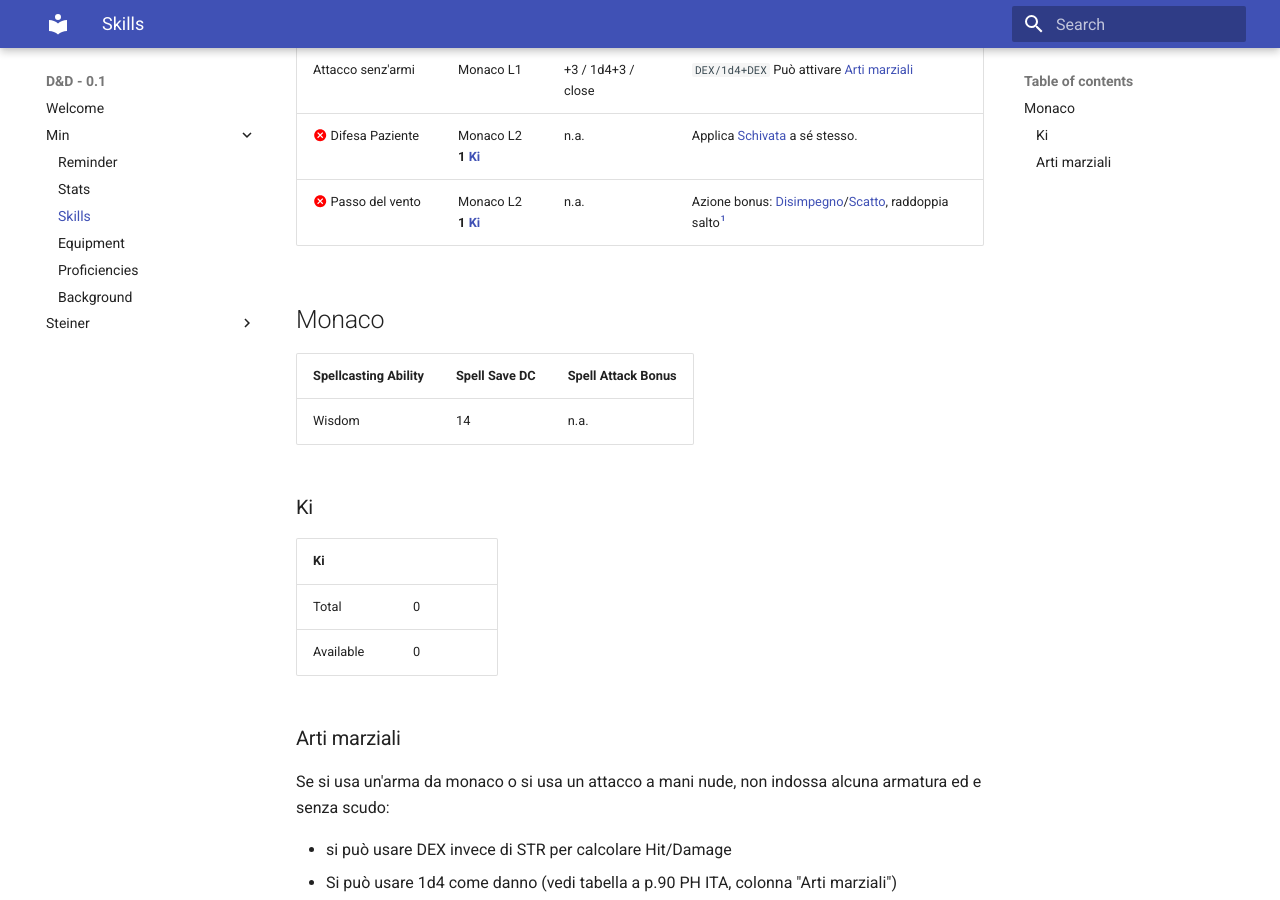
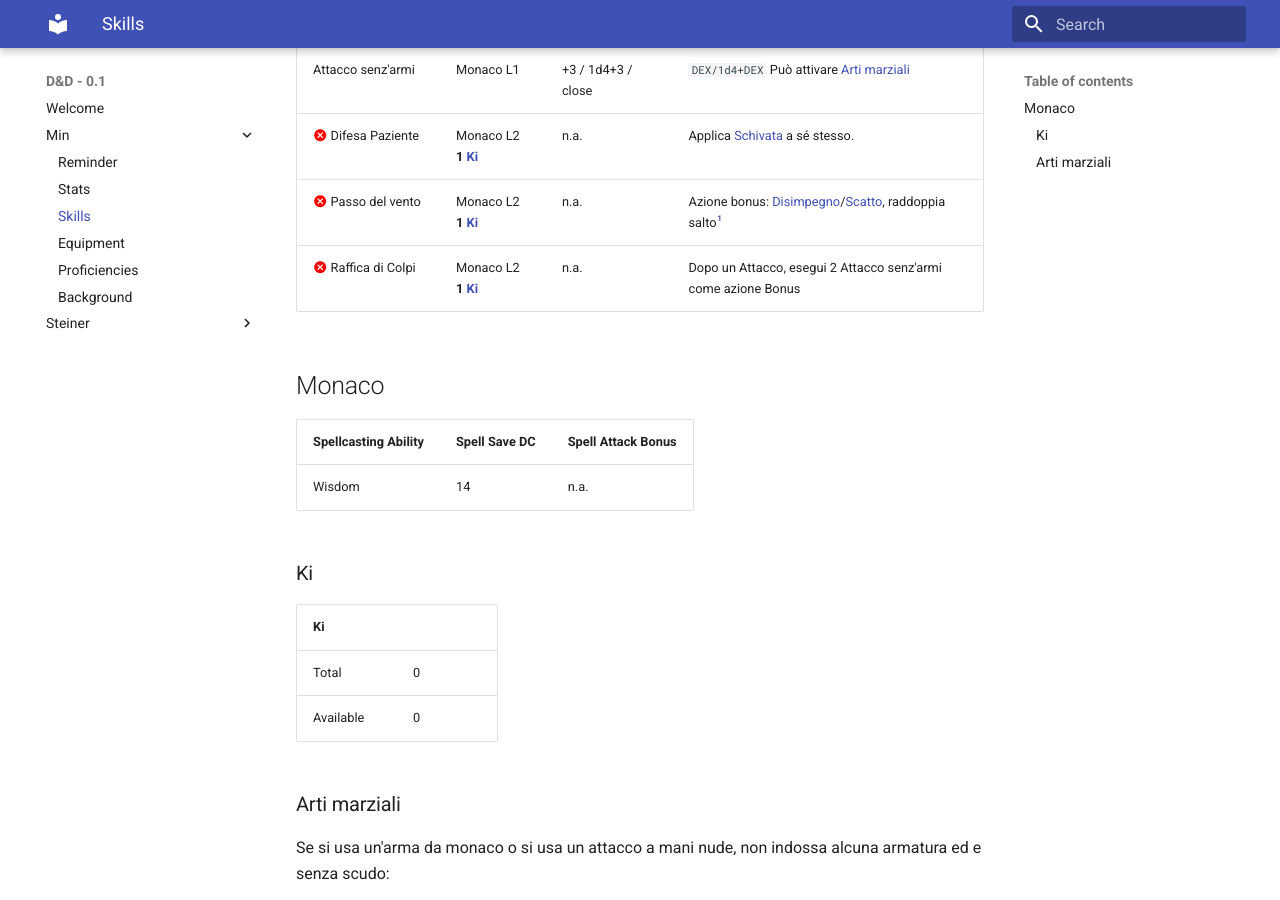
Before and after one commit to vitalegi/dungeons-and-dragons-docs, an MkDocs documentation site: the page built from docs/Min/02.skills.md, in a window 1280 px wide and 900 px high, scrolled down 330 px. Built offline with MkDocs 1.6.1 and Material for MkDocs 9.7.7, drawn with Linux system fonts in a browser that asks for light colours.

Commit message:
level 2 enhancements + python dependencies

```diff
--- a/docs/Min/02.skills.md
+++ b/docs/Min/02.skills.md
@@ -7,6 +7,8 @@
 | Attacco senz'armi        | Monaco L1   | +3 / 1d4+3 / close | `DEX/1d4+DEX` Può attivare [Arti marziali](#arti-marziali) |
 | :material-close-circle:{: .forbidden } Difesa Paziente | Monaco L2<br>__1 [Ki](#ki)__ | n.a. | Applica [Schivata](https://dungeonsanddragons.fandom.com/it/wiki/Combattimento#Schivata:) a sé stesso. |
 | :material-close-circle:{: .forbidden } Passo del vento | Monaco L2<br>__1 [Ki](#ki)__ | n.a. | Azione bonus: [Disimpegno](https://dungeonsanddragons.fandom.com/it/wiki/Combattimento#Disimpegno:)/[Scatto](https://dungeonsanddragons.fandom.com/it/wiki/Combattimento#Scatto:), raddoppia salto[^1] |
+| :material-close-circle:{: .forbidden } Raffica di Colpi | Monaco L2<br>__1 [Ki](#ki)__ | n.a. | Dopo un Attacco, esegui 2 Attacco senz'armi come azione Bonus |
+
 
 ## Monaco
 
```
Also changed, not shown: requirements.txt (+16 -0 lines).
